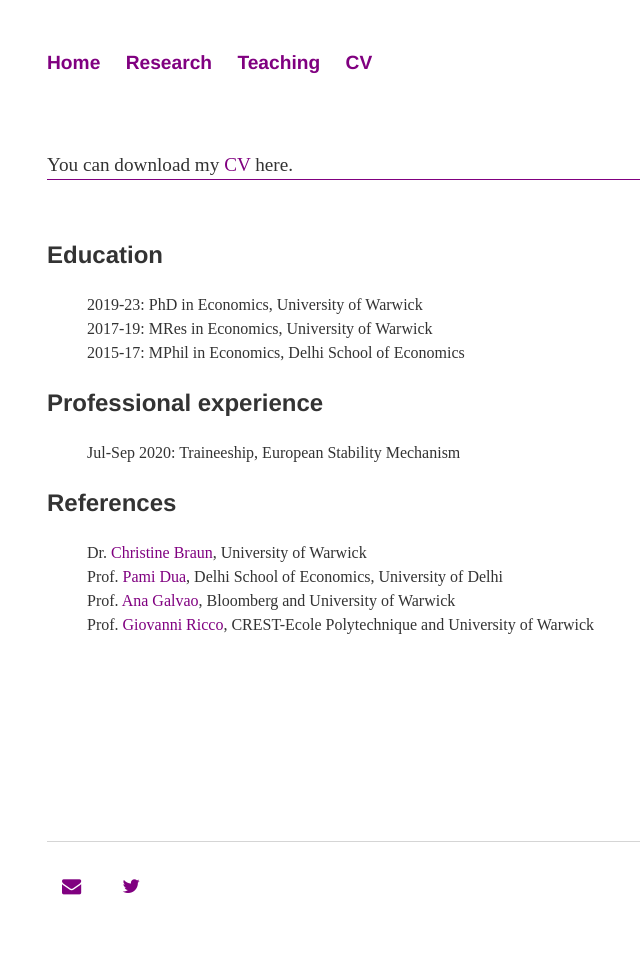
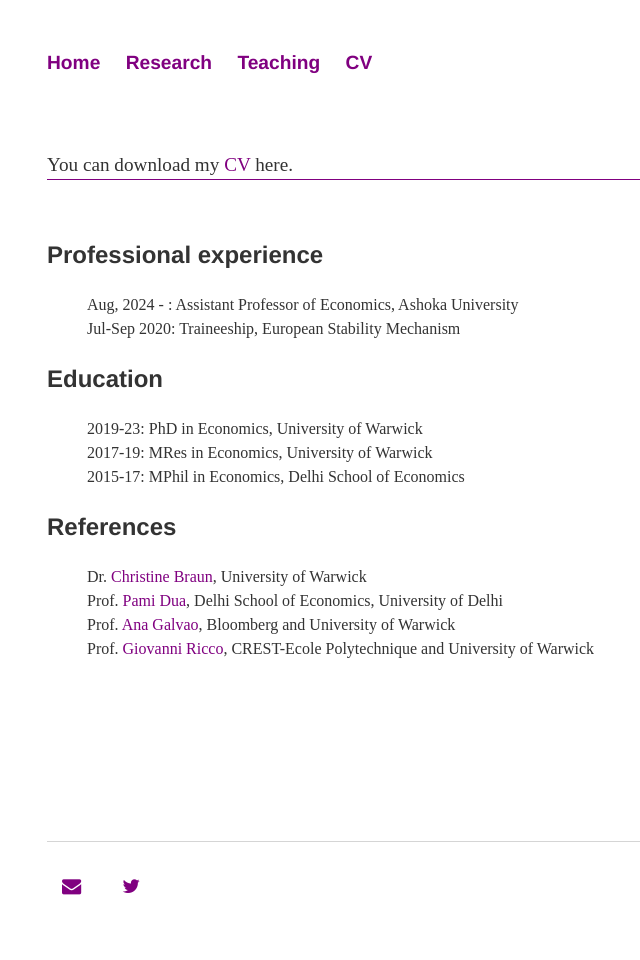
Before and after one commit to anshumaan-tuteja/anshumaan-tuteja.github.io, a Jekyll site: the page built from _pages/cv.html, in a window 1280 px wide. Shown: the whole page, without its empty margins (17-657 px from the left). Built offline with Jekyll 4.4.1, drawn with Linux system fonts in a browser that asks for light colours.

```diff
--- a/_pages/cv.html
+++ b/_pages/cv.html
@@ -8,16 +8,18 @@ title: CV
 	<!-- <p style="background-color:#e2e2e2;padding:10px;width:100vw;border-bottom: 0.25rem solid;border-bottom-color:purple;"> You can download my short <a href="../assets/CV/AT_June 2023.pdf"> CV </a> here. </p> -->
 	<p style="border-bottom: 0.1rem solid;border-bottom-color:purple;"> You can download my <a target="_blank" href="../assets/CV/CV_Anshumaan long.pdf"> CV </a> here. </p>
 	<br>
+
+	<h3> Professional experience </h3>
+	<ul style="list-style-type:none;font-size:1em;">
+	<li> Aug, 2024 - : Assistant Professor of Economics, Ashoka University </li>
+	<li> Jul-Sep 2020: Traineeship, European Stability Mechanism </li>
+	</ul>
+
 	<h3> Education </h3>
 	<ul style="list-style-type:none;font-size:1em;">
 	<li> 2019-23: PhD in Economics, University of Warwick </li>
 	<li> 2017-19: MRes in Economics, University of Warwick </li>
 	<li> 2015-17: MPhil in Economics, Delhi School of Economics </li>
-	</ul>
-
-	<h3> Professional experience </h3>
-	<ul style="list-style-type:none;font-size:1em;">
-	<li> Jul-Sep 2020: Traineeship, European Stability Mechanism </li>
 	</ul>
 
 	<h3> References </h3>
```
